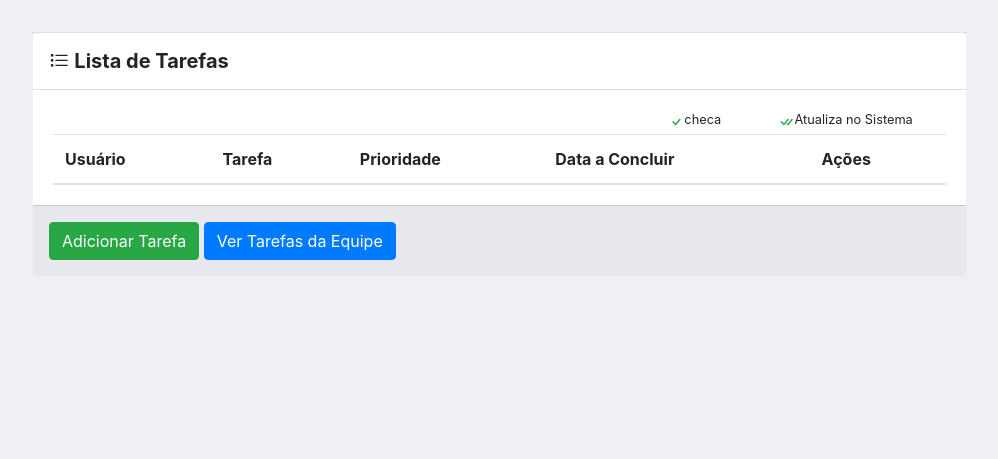
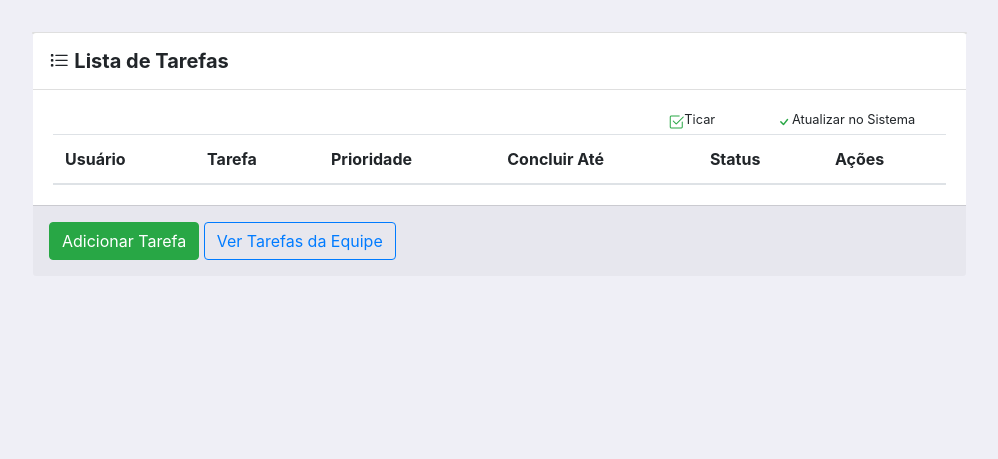
Before and after one commit to bywilliams/intranet, a PHP site: page /dash/pages/tarefas.php in a window 1280 px wide. Shown: the top 459 px of the page, without its empty margins (62-1060 px from the left). Run offline with PHP 8.4, Linux system fonts and the light colour scheme; the visitor is signed in with stand-in values (Sample User, id 1); tables that the repository leaves empty or names only in its code hold one stand-in row (values such as "Sample post"); lists and menus that the app fills with data are empty.

Commit message:
update task page

```diff
--- a/dash/pages/tarefas.php
+++ b/dash/pages/tarefas.php
@@ -33,8 +33,7 @@ $id = $_SESSION['id'];
 
 <body>
 
-    <div class="row">
-        <div class="col-12">
+
 
             <div class="container">
 
@@ -51,8 +50,8 @@ $id = $_SESSION['id'];
                                     <div class="card-body" style="background-color: #fff;">
                                        <div class="row"<?php if($_SESSION["nivel"] == 3){echo 'style="justify-content: end"';}?>>
                                         <div class="col-md-5"></div>
-                                        <div class="col-md-1" style="display: flex; font-size: 0.8rem;"><i class="bi bi-check text-success" style="font-size: 1rem;"></i>checa</div>
-                                        <div class="col-md-3"  style="display: flex; font-size: 0.8rem; justify-content: center;"><i class="bi bi-check-all text-success" style="font-size: 1rem;"></i>Atualiza no Sistema</div>
+                                        <div class="col-md-1" style="display: flex; font-size: 0.8rem;"><i class="bi bi-check2-square text-success" style="font-size: 1rem;"></i>Ticar</div>
+                                        <div class="col-md-3"  style="display: flex; font-size: 0.8rem; justify-content: center;"><i class="bi bi-check text-success" style="font-size: 1rem;"></i>Atualizar no Sistema</div>
                                         <?php
                                         if ($_SESSION["nivel"] != 3) {
                                             ?>
@@ -68,14 +67,15 @@ $id = $_SESSION['id'];
                                                     <th scope="col">Usuário</th>
                                                     <th scope="col">Tarefa</th>
                                                     <th scope="col">Prioridade</th>
-                                                    <th scope="col">Data a Concluir</th>
+                                                    <th scope="col">Concluir Até</th>
+                                                    <th scope="col">Status</th>
                                                     <th scope="col">Ações</th>
                                                 </tr>
                                             </thead>
                                             <tbody>
 
                                                 <?php
-                                                $SQL_Select_Tarefa = "SELECT t.id, t.cd_user, t.name_task, t.priority, t.created_at, t.dt_expired, t.designado_por, u.profile_img, u.nome FROM tb_task AS t INNER JOIN usuarios AS u ON t.cd_user = u.id WHERE cd_user = $id ORDER BY priority ASC";
+                                                $SQL_Select_Tarefa = "SELECT t.id, t.cd_user, t.name_task, t.priority, t.status_task, t.created_at, t.dt_expired, t.designado_por, u.profile_img, u.nome FROM tb_task AS t INNER JOIN usuarios AS u ON t.cd_user = u.id WHERE cd_user = $id ORDER BY priority ASC";
                                                 //echo $SQL_Select_Tarefa;
                                                 $t = 0;
 
@@ -88,6 +88,7 @@ $id = $_SESSION['id'];
                                                         $task_id = $rowTarefas["id"];
                                                         $name_task = $rowTarefas["name_task"];
                                                         $priority = $rowTarefas["priority"];
+                                                        $status_task = $rowTarefas["status_task"];
                                                         $created_at = $rowTarefas["created_at"];
                                                         $dt_expired = $rowTarefas["dt_expired"];
                                                         $designado_por = $rowTarefas["designado_por"];
@@ -148,14 +149,23 @@ $id = $_SESSION['id'];
                                                         <h6 class="mb-0"><span class="badge"><?=$expired_at?></span>
                                                         </h6>
                                                     </td>
+                                                    <td class="align-middle" style="text-align: center;">
+                                                        <h6 class="mb-0"><span class="badge"><?php
+                                                            if(!empty($status_task)){
+                                                                echo '<i class="bi bi-check-all text-success" style="font-size: 1.5rem"></i>';
+                                                            }else{
+                                                                echo "Pendente";
+                                                            }?>
+                                                        </span></h6>
+                                                    </td>
                                                     <td class="align-middle">
                                                         <a href="#!" title="Feito" id="feito_<?=$t;?>"
                                                             onclick="check(<?=$t?>);"><i
+                                                                class="bi bi-check2-square text-success"
+                                                                style="font-size: 1.5rem;"></i></a>
+                                                        <a href="<?=$BASE_URL?>act_users/task_act.php?action_atualiza=1&task_id=<?=$task_id?>" title="Feito" id="feito_<?=$t;?>"
+                                                            onclick="check(<?=$t?>);"><i
                                                                 class="bi bi-check text-success"
-                                                                style="font-size: 1.5rem;"></i></a>
-                                                                <a href="#!" title="Feito" id="feito_<?=$t;?>"
-                                                            onclick="check(<?=$t?>);"><i
-                                                                class="bi bi-check-all text-success"
                                                                 style="font-size: 1.5rem;"></i></a>
                                                         <?php
                                                         if (empty($designado_por)) {
@@ -190,7 +200,7 @@ $id = $_SESSION['id'];
                                         <?php
                                         if ($_SESSION["nivel"] == 3) {
                                             ?>
-                                            <a href="<?=$BASE_URL?>/task_list.php" class="btn btn-primary" id="myBtn" target="myFrame">Ver Tarefas da Equipe</a>
+                                            <a href="<?=$BASE_URL?>/task_list.php" class="btn btn-outline-primary" id="myBtn" target="myFrame">Ver Tarefas da Equipe</a>
                                             <?php
                                         }
                                         ?>
@@ -273,8 +283,7 @@ $id = $_SESSION['id'];
 
             </div>
 
-        </div>
-    </div>
+
 
 
 
--- a/dash/pages/usuarios.php
+++ b/dash/pages/usuarios.php
@@ -87,6 +87,7 @@ if ($_SESSION["nivel"] != 3) {
                                 $data_cadastro = date('d/m/Y', strtotime($data_cadastro));
                                 $nivel = $row["nivel_usuario"];
                                 $password = $row["password"];
+
 
                         ?>
                     <tr class="btn-light" style="cursor:pointer;">
--- a/login.php
+++ b/login.php
@@ -20,11 +20,13 @@ if (!empty($_POST['username']) && !empty($_POST['password'])) {
 
 // echo $username."<br>";
 // echo $password."<br>";
+
 // echo $username_err."<br>";
 
 // se os campos de erros estiverem vazios, entra no bloco de codigos para checar o usuario e senha
 if (empty($username_err) && empty($password_err)) {
-    //echo "Entrou aqui";
+    // echo "Entrou aqui";
+    // exit();
     $SQL = "SELECT id, nivel_usuario, password FROM usuarios WHERE username = '$username'";
     $result = $conn->query($SQL);
     if ($result->num_rows > 0) {
@@ -37,6 +39,7 @@ if (empty($username_err) && empty($password_err)) {
 
     //echo $senha."<br>";
     if ($password === $senha) {
+
         session_regenerate_id();
         $_SESSION["loggedin"] = TRUE;
         $_SESSION["name"] = $username;
```
Also changed, not shown: dash/pages/act_users/task_act.php (+27 -2 lines), dash/pages/task_list.php (+12 -6 lines), welcome.php (deleted, +0 -29 lines), dash/images/0c612efc90bd9b14b1c68522b788a79a.jpg (deleted), dash/images/11376f56bd0404641ef03356fe8cfb31.png (added), dash/images/2c068d66cdb964b0985b5c3a6116b18c.jpg (deleted), dash/images/2f94e6adf09838bcdc76482ba4633bcc.jpg (deleted).
